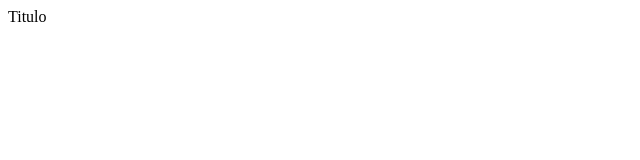
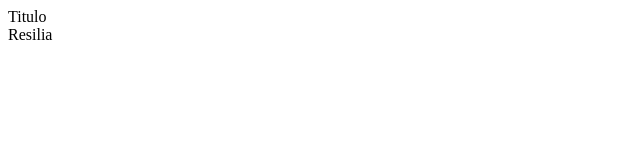
Before and after one commit to felipefbs/resilia, a plain HTML site: page index.html in a window 1280 px wide. Shown: the full height of the page, 0-640 px from the left. Drawn offline with Linux system fonts and the light colour scheme.

Commit message:
inicialiazaçao da estilizaçao e footer

```diff
--- a/index.html
+++ b/index.html
@@ -8,5 +8,6 @@
   </head>
   <body>
     <header>Titulo</header>
+    <footer>Resilia</footer>
   </body>
 </html>
```
Also changed, not shown: style.css (added).
